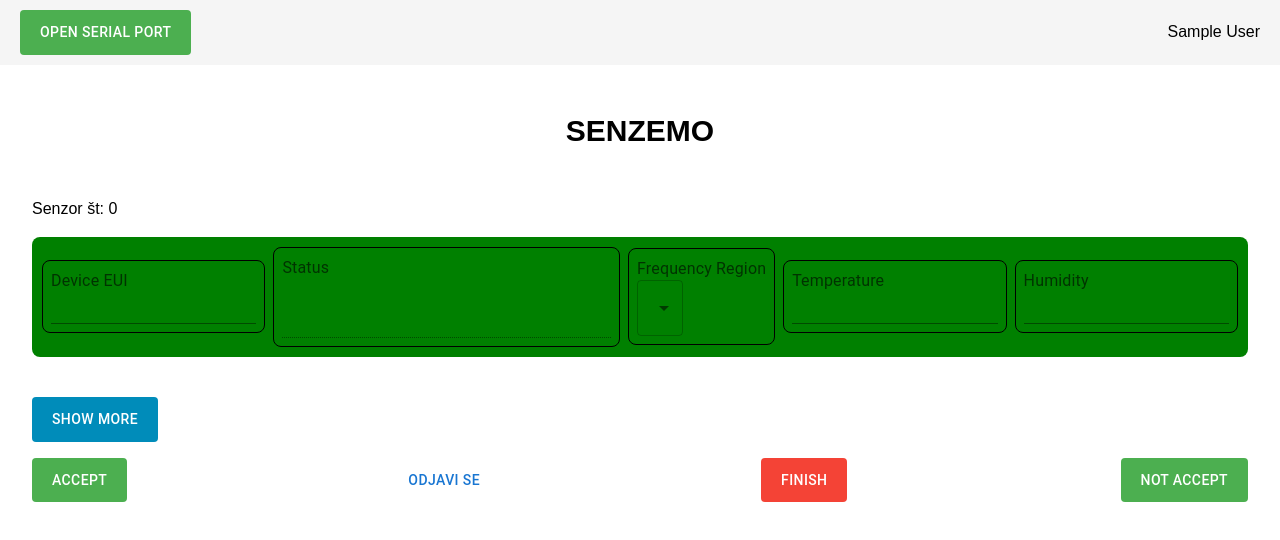
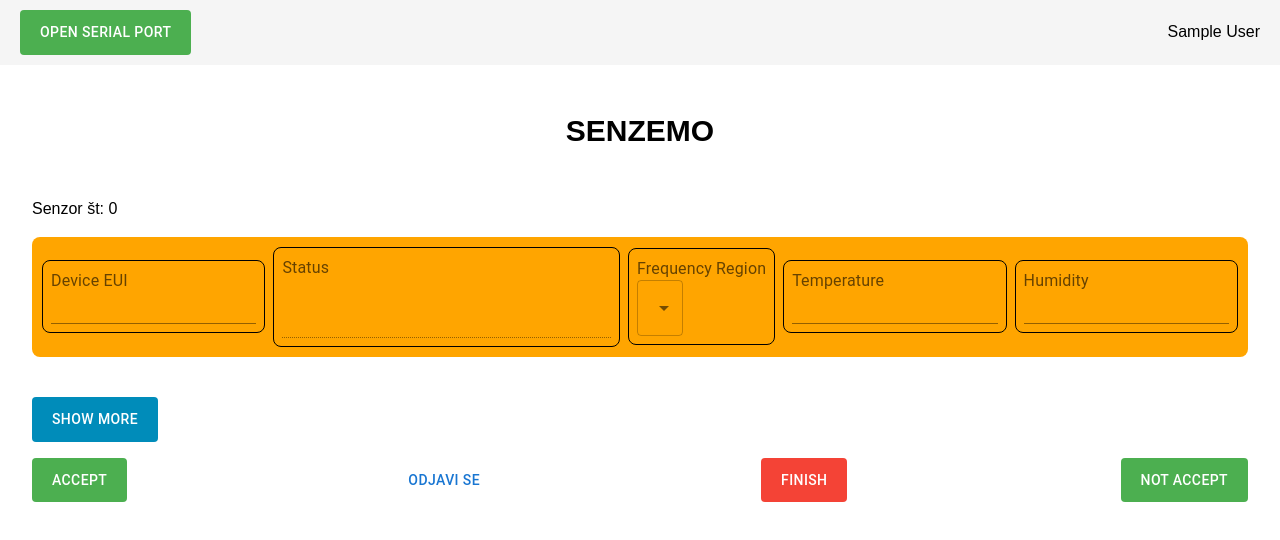
Before and after one commit to anze10/senzemo3, a Next.js app: page /dev in a window 1280 px wide. Shown: the top 540 px of the page. Built offline with nearby package versions, Linux system fonts and the light colour scheme; no server answers; sample sign-in values are in the browser's storage; what zod-key-parser would draw is missing.

Commit message:
is equal

```diff
--- a/src/app/dev/components/Reader.tsx
+++ b/src/app/dev/components/Reader.tsx
@@ -102,22 +102,53 @@
     console.log(all_sensors);
   }, [all_sensors]); */
 
+  // if values of a are undefined, don't compare them
+  const recursive_compare = (
+    a: Record<string, unknown>,
+    b: Record<string, unknown>,
+  ): boolean => {
+    for (const key in a) {
+      const a_value = a[key];
+      const b_value = b[key];
+      if (typeof a_value === "undefined") continue;
+
+      if (a_value !== b_value) {
+        /* console.log(
+          "razlika",
+          safe_key,
+          current_sensor?.data.common_data[safe_key],
+          default_sensor_data[safe_key],
+        ); */
+        return false;
+      }
+
+      if (typeof a_value === "object") {
+        if (typeof b_value !== "object") {
+          return false;
+        }
+
+        return recursive_compare(
+          a_value as Record<string, unknown>,
+          b_value as Record<string, unknown>,
+        );
+      }
+    }
+
+    return true;
+  };
+
   const getStatusColor = (status: number | undefined) => {
     // const isEqual = is_equal(current_sensor?.data.common_data as SensorFormSchemaType, default_sensor_data);
-    let is_equal = true;
-    for (const key in default_sensor_data) {
-      const safe_key = key as keyof SensorFormSchemaType;
-      const deafultValue = default_sensor_data[safe_key];
-      if (deafultValue === undefined) continue;
-      if (
-        current_sensor?.data.common_data[key as keyof SensorFormSchemaType] !==
-        deafultValue
-      ) {
-        console.log("razlika", safe_key, current_sensor?.data.common_data[safe_key], default_sensor_data[safe_key]);
-        is_equal = false;
-        break;
-      }
-    }
+    if (
+      typeof current_sensor === "undefined" ||
+      typeof default_sensor_data === "undefined"
+    )
+      return "orange";
+
+    const is_equal = recursive_compare(
+      default_sensor_data,
+      current_sensor?.data.common_data,
+    );
 
     if (is_equal) {
       // TODO: return {color:"green", message: "OK"};
```
